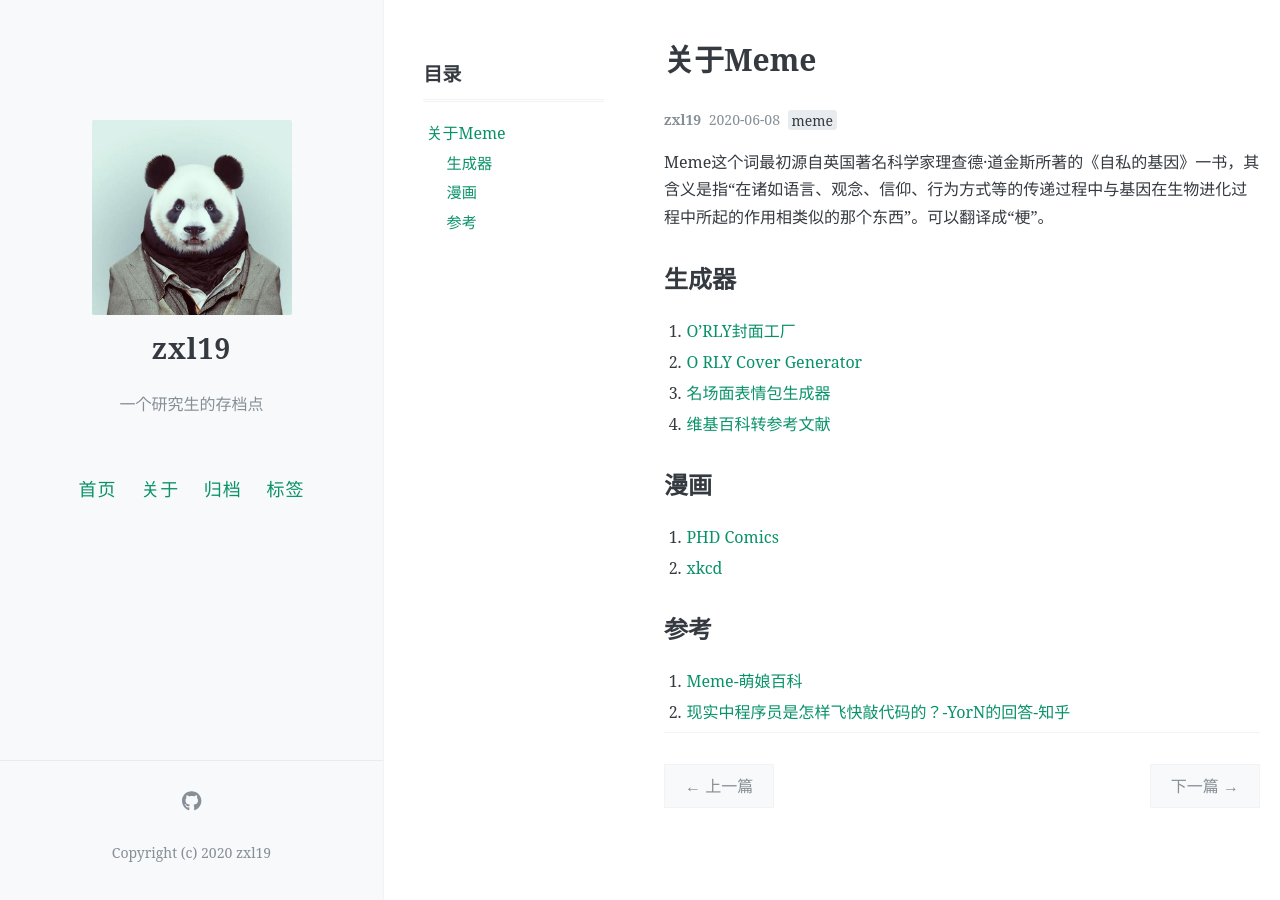
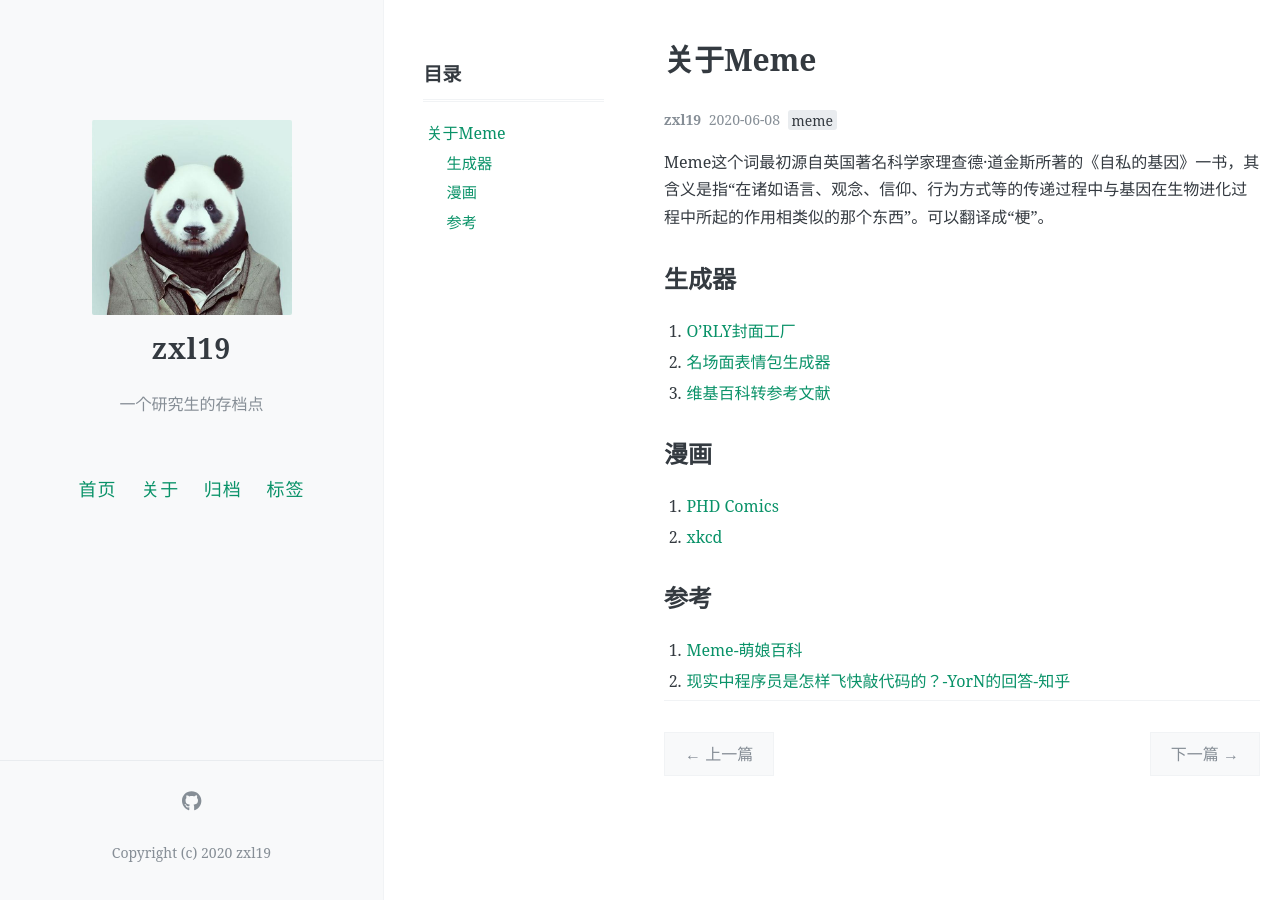
Before and after one commit to zxl19/zxl19.github.io, a Jekyll site: the page built from _posts/2020-06-08-meme.md, in a window 1280 px wide. Built offline with Jekyll 4.4.1, drawn with Linux system fonts in a browser that asks for light colours; comment, search, counter and statistics services are not loaded.

Commit message:
Update Posts

```diff
--- a/_posts/2020-06-08-meme.md
+++ b/_posts/2020-06-08-meme.md
@@ -15,9 +15,8 @@ Meme这个词最初源自英国著名科学家理查德·道金斯所著的《
 
 ## 生成器
 1. [O'RLY封面工厂](https://orly.nanmu.me/)
-2. [O RLY Cover Generator](https://dev.to/rly)
-3. [名场面表情包生成器](https://sorry.xuty.tk/)
-4. [维基百科转参考文献](https://m-journal.org/)
+2. [名场面表情包生成器](https://sorry.xuty.tk/)
+3. [维基百科转参考文献](https://m-journal.org/)
 
 ## 漫画
 1. [PHD Comics](https://phdcomics.com/)
```
Also changed, not shown: _posts/2020-06-10-matlab-tool.md (+1 -1 lines).
